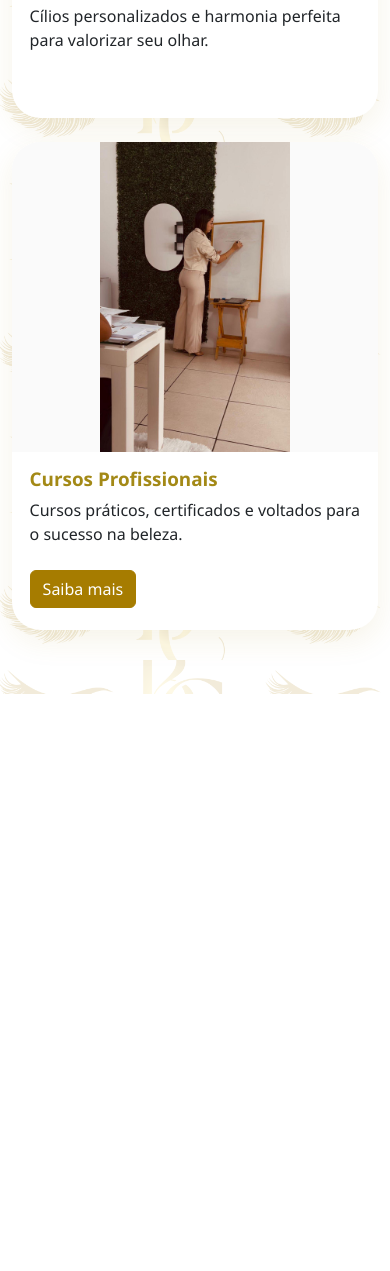
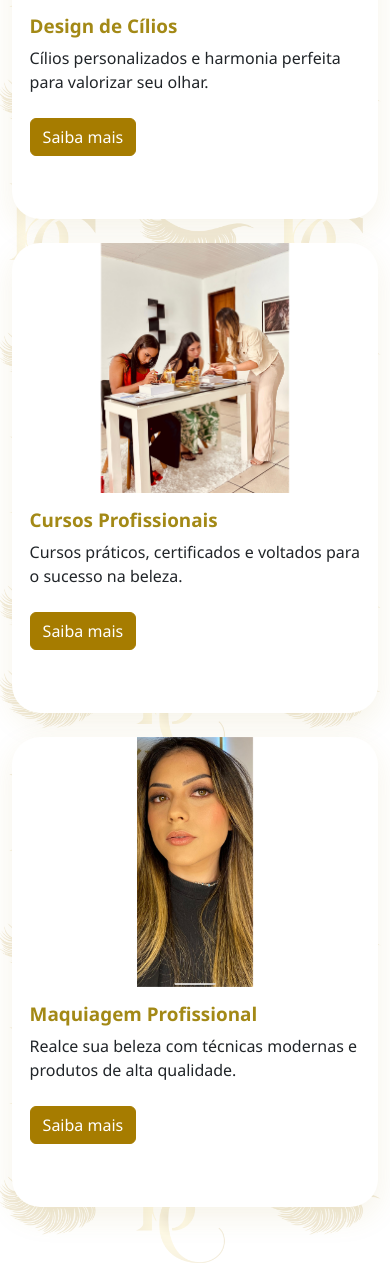
Before and after one commit to Robertsan31/rebeca-cilios-novo, a Django app: page / in a window 390 px wide. Shown: the part 1028-2299 px from the top of the page. Before the commit the page ends 1722 px from the top, so only its background shows below. Run offline with Django 5.2, Linux system fonts and the light colour scheme.

Commit message:
last
last comit

```diff
--- a/agendamentos/templates/agendamentos/base_publica.html
+++ b/agendamentos/templates/agendamentos/base_publica.html
@@ -5,8 +5,14 @@
   <meta charset="UTF-8">
   <meta name="viewport" content="width=device-width, initial-scale=1.0">
   <title>BellCilios - Agendamentos</title>
+
+  <!-- Bootstrap -->
   <link href="https://cdn.jsdelivr.net/npm/bootstrap@5.3.3/dist/css/bootstrap.min.css" rel="stylesheet">
   <link href="https://cdn.jsdelivr.net/npm/bootstrap-icons@1.11.3/font/bootstrap-icons.min.css" rel="stylesheet">
+
+  <!-- Swiper CSS (carrossel) -->
+  <link rel="stylesheet" href="https://cdn.jsdelivr.net/npm/swiper@11/swiper-bundle.min.css"/>
+
   <style>
     body{
       font-family:'Segoe UI', Tahoma, Geneva, Verdana, sans-serif;
@@ -18,7 +24,8 @@
     .navbar-brand{ font-size:1.5rem }
     .btn-primary-custom{ background:#a67c00; border-color:#a67c00; color:#fff }
     .btn-primary-custom:hover{ background:#8c6c21; border-color:#8c6c21 }
-    h1,h2,h3,h5{ color:#8c6c21 } .display-1,.display-2,.display-3,.display-4,.display-5,.display-6{ color:#8c6c21 }
+    h1,h2,h3,h5{ color:#8c6c21 }
+    .display-1,.display-2,.display-3,.display-4,.display-5,.display-6{ color:#8c6c21 }
     .social-icons a{ color:#a67c00; font-size:1.5rem; margin:0 10px; transition:color .3s, transform .2s }
     .social-icons a:hover{ color:#8c6c21; transform:scale(1.1) }
     .whatsapp-float, .map-float{
@@ -66,6 +73,10 @@
        target="_blank"><i class="bi bi-geo-alt"></i><span>Como chegar</span></a>
   {% endif %}
 
+  <!-- Bootstrap -->
   <script src="https://cdn.jsdelivr.net/npm/bootstrap@5.3.3/dist/js/bootstrap.bundle.min.js"></script>
+
+  <!-- Swiper JS -->
+  <script src="https://cdn.jsdelivr.net/npm/swiper@11/swiper-bundle.min.js"></script>
 </body>
 </html>
--- a/agendamentos/templates/agendamentos/home.html
+++ b/agendamentos/templates/agendamentos/home.html
@@ -21,86 +21,42 @@ document.addEventListener("DOMContentLoaded",function(){
 });
 </script>
 
-<!-- SCOPED -->
 <div id="home-page">
   <style>
-    /* ===== HERO ===== */
-    #home-page .hero{
-      position:relative; min-height:78vh; display:grid; place-items:center; text-align:center;
-      color:#fff; overflow:hidden;
-    }
-    #home-page .hero .hero-video{
-      position:absolute; inset:0; z-index:0; overflow:hidden;
-    }
-    #home-page .hero .hero-video video{
-      width:100%; height:100%; object-fit:cover; object-position:center;
-      filter:brightness(.75) saturate(105%);
-    }
-    #home-page .hero::after{
-      content:""; position:absolute; inset:0; z-index:1;
-      background:
-        radial-gradient(1200px 600px at 50% 22%, rgba(0,0,0,.15), transparent 60%),
-        linear-gradient(180deg, rgba(0,0,0,.15) 0%, rgba(0,0,0,.35) 100%);
-    }
+    /* HERO */
+    #home-page .hero{ position:relative; min-height:78vh; display:grid; place-items:center; text-align:center; color:#fff; overflow:hidden; }
+    #home-page .hero .hero-video{ position:absolute; inset:0; z-index:0; overflow:hidden; }
+    #home-page .hero .hero-video video{ width:100%; height:100%; object-fit:cover; filter:brightness(.75) saturate(105%); }
+    #home-page .hero::after{ content:""; position:absolute; inset:0; z-index:1; background:linear-gradient(180deg, rgba(0,0,0,.15) 0%, rgba(0,0,0,.35) 100%); }
     #home-page .hero .hero-content{ position:relative; z-index:2; }
-    #home-page .hero h1{
-      font-family: "Playfair Display", ui-serif, Georgia, serif;
-      font-size: clamp(2.2rem, 5vw, 3.6rem); font-weight:800; letter-spacing:.5px;
-      text-shadow: 0 2px 14px rgba(0,0,0,.35); color:#f8e9bf; margin-bottom:.75rem;
-    }
-    #home-page .hero p.lead{
-      font-size: clamp(1.05rem, 2.3vw, 1.25rem); color:#fff; text-shadow:0 1px 10px rgba(0,0,0,.30);
-    }
-    #home-page .hero .cta{
-      display:inline-flex; align-items:center; gap:.5rem; margin-top:1.1rem;
-      padding:.7rem 1.25rem; border:1px solid rgba(255,255,255,.55); color:#fff;
-      border-radius:999px; backdrop-filter:blur(2px);
-      box-shadow:0 8px 22px rgba(0,0,0,.12), inset 0 0 0 999px rgba(255,255,255,.06);
-      transition:transform .18s, box-shadow .18s, border-color .18s;
-    }
-    #home-page .hero .cta:hover{ transform:translateY(-1px); box-shadow:0 10px 26px rgba(0,0,0,.18); border-color:#fff }
+    #home-page .hero h1{ font-family:"Playfair Display", serif; font-size:clamp(2.2rem,5vw,3.6rem); font-weight:800; color:#f8e9bf; margin-bottom:.75rem; text-shadow:0 2px 14px rgba(0,0,0,.35);}
+    #home-page .hero p.lead{ font-size:clamp(1.05rem,2.3vw,1.25rem); color:#fff; text-shadow:0 1px 10px rgba(0,0,0,.3);}
+    #home-page .cta{ display:inline-flex; align-items:center; gap:.5rem; margin-top:1.1rem; padding:.7rem 1.25rem; border:1px solid rgba(255,255,255,.55); color:#fff; border-radius:999px; backdrop-filter:blur(2px); transition:.2s; }
+    #home-page .cta:hover{ border-color:#fff; transform:translateY(-1px); }
     #home-page .hero-curve{position:absolute;left:0;right:0;bottom:-1px;line-height:0;z-index:2}
-    #home-page .hero-curve svg{display:block;width:calc(100% + 1px);height:110px}
+    #home-page .hero-curve svg{width:100%;height:110px}
     #home-page .hero-curve .fill-next{fill:#fdfaff}
 
-    /* Controles do vídeo */
-    .video-controls{ position:absolute; right:14px; bottom:14px; z-index:3; display:flex; gap:8px; }
-    .video-controls .vc-btn{
-      display:inline-flex; align-items:center; justify-content:center;
-      width:42px; height:42px; border-radius:999px; border:1px solid rgba(255,255,255,.7);
-      color:#fff; background:rgba(0,0,0,.25);
-      backdrop-filter: blur(2px); cursor:pointer; transition:transform .15s, background .15s, border-color .15s;
+    /* CARDS */
+    #home-page .services-showcase-section{ padding:3.25rem 0 4rem }
+    #home-page .service-card{ border-radius:28px; border:none; overflow:hidden; min-height:470px; box-shadow:0 10px 30px rgba(170,140,30,0.10); background:#fff; transition:.25s; }
+    #home-page .service-card:hover{ transform: translateY(-6px); box-shadow:0 14px 38px rgba(170,140,30,.16) }
+    #home-page .media-wrap{ height:310px; background:#fafafa; display:flex; align-items:center; justify-content:center; }
+    #home-page .media-wrap img,
+    #home-page .carousel-inner img {
+      max-height: 250px;
+      width: auto;
+      object-fit: contain;
+      margin: 0 auto;
+      display: block;
     }
-    .video-controls .vc-btn:hover{ transform:scale(1.05); background:rgba(0,0,0,.35); border-color:#fff; }
-    .video-controls .vc-btn i{ font-size:18px; line-height:1; }
-    .video-controls .vc-label{ position:absolute; right:0; bottom:52px; font-size:.8rem; background:rgba(0,0,0,.5); color:#fff; padding:.25rem .5rem; border-radius:6px; opacity:0; transform:translateY(6px); transition:.15s; pointer-events:none }
-    .video-controls:hover .vc-label{ opacity:1; transform:translateY(0) }
-
-    /* ===== CARDS HOME ===== */
-    #home-page .services-showcase-section{ padding:3.25rem 0 4rem }
-    #home-page .service-card{
-      border-radius:28px; border:none; overflow:hidden; min-height:470px;
-      display:flex; flex-direction:column;
-      box-shadow:0 10px 30px rgba(170,140,30,0.10);
-      background:#fff; transition: transform .25s ease, box-shadow .25s ease;
-    }
-    #home-page .service-card:hover{ transform: translateY(-6px); box-shadow:0 14px 38px rgba(170,140,30,.16) }
-
-    #home-page .media-wrap{ height:310px; background:#fafafa; display:flex; align-items:center; justify-content:center; }
-    #home-page .media-wrap img{ width:100%; height:100%; object-fit:contain; display:block; }
-
     #home-page .card-body{ padding:1rem 1.1rem 1.35rem }
     #home-page .card-title{ color:#a38916; font-weight:700; font-size:1.18rem }
 
-    @media (max-width: 991px){
-      #home-page .hero{ min-height:66vh }
-      #home-page .hero-curve svg{ height:80px }
-    }
-
-    /* ===== BOTÕES FLUTUANTES ===== */
+    /* BOTÕES FLUTUANTES ESQUERDA */
     .floating-social {
       position: fixed;
-      left: 18px;   /* AGORA NO CANTO ESQUERDO */
+      left: 18px;
       bottom: 18px;
       display: flex;
       flex-direction: column;
@@ -128,25 +84,13 @@ document.addEventListener("DOMContentLoaded",function(){
 
   <!-- HERO -->
   <header class="hero">
-    <!-- BACKGROUND VIDEO -->
     <div class="hero-video">
-      <video id="heroVideo" autoplay muted loop playsinline preload="metadata"
-             poster="{% static 'agendamentos/img/hero_poster.jpg' %}">
+      <video autoplay muted loop playsinline preload="metadata" poster="{% static 'agendamentos/img/hero_poster.jpg' %}">
         <source src="{% static 'agendamentos/video/hero.mp4' %}" type="video/mp4">
-        Seu navegador não suporta vídeo em HTML5.
       </video>
     </div>
-
-    <!-- CONTROLES -->
-    <div class="video-controls" aria-label="Controles do vídeo">
-      <button class="vc-btn" id="btnPlayPause" type="button" aria-label="Pausar vídeo"><i class="bi bi-pause-fill"></i></button>
-      <button class="vc-btn" id="btnMute" type="button" aria-label="Ativar som"><i class="bi bi-volume-mute-fill"></i></button>
-      <span class="vc-label" id="vcStatus" aria-hidden="true"></span>
-    </div>
-
-    <!-- CONTEÚDO -->
     <div class="hero-content">
-      <div class="container position-relative">
+      <div class="container">
         <h1>Beleza começa pelo olhar</h1>
         <p class="lead">Design de Cílios e Formação Profissional para você se destacar.<br>Sinta-se linda, poderosa e confiante!</p>
         <a class="cta" target="_blank" href="https://wa.me/5571991806312?text=Ol%C3%A1%2C%20gostaria%20de%20agendar%20um%20hor%C3%A1rio%20com%20a%20BellCilios%21">
@@ -154,40 +98,51 @@ document.addEventListener("DOMContentLoaded",function(){
         </a>
       </div>
     </div>
-
     <div class="hero-curve">
-      <svg viewBox="0 0 1200 120" preserveAspectRatio="none" xmlns="http://www.w3.org/2000/svg">
-        <path d="M985.66,92.83C906.67,72,823.78,31,743.84,14.19c-82.26-17.34-168.06-16.33-250.45.39
+      <svg viewBox="0 0 1200 120" preserveAspectRatio="none"><path d="M985.66,92.83C906.67,72,823.78,31,743.84,14.19c-82.26-17.34-168.06-16.33-250.45.39
                  -57.84,11.73-114,31.07-172,41.86A600.21,600.21,0,0,1,0,27.35V120H1200V95.8
-                 C1132.19,118.92,1055.71,111.31,985.66,92.83Z" class="fill-next"></path>
-      </svg>
+                 C1132.19,118.92,1055.71,111.31,985.66,92.83Z" class="fill-next"></path></svg>
     </div>
   </header>
 
-  <!-- SEÇÃO SERVIÇOS -->
+  <!-- SERVIÇOS -->
   <section class="services-showcase-section">
     <div class="container">
       <div class="row g-4 justify-content-center">
 
         <!-- Card 1: Design de Cílios -->
-        <div class="col-lg-5 col-md-6">
+        <div class="col-12 col-md-6 col-lg-4">
           <div class="card service-card">
-            <div class="media-wrap">
-              <img src="{% static 'agendamentos/img/design_sobrancelha_1.png' %}" alt="Design de Cílios">
+            <div id="carouselCilios" class="carousel slide" data-bs-ride="carousel" data-bs-interval="3000">
+              <div class="carousel-inner">
+                <div class="carousel-item active"><img src="{% static 'agendamentos/img/design_sobrancelha_1.png' %}" alt=""></div>
+                <div class="carousel-item"><img src="{% static 'agendamentos/img/design_sobrancelha_2.png' %}" alt=""></div>
+                <div class="carousel-item"><img src="{% static 'agendamentos/img/design_sobrancelha_3.png' %}" alt=""></div>
+                <div class="carousel-item"><img src="{% static 'agendamentos/img/design_sobrancelha_4.png' %}" alt=""></div>
+              </div>
             </div>
             <div class="card-body">
               <h5 class="card-title">Design de Cílios</h5>
               <p class="card-text">Cílios personalizados e harmonia perfeita para valorizar seu olhar.</p>
+              <a class="btn btn-primary-custom mt-2" target="_blank"
+                 href="https://wa.me/5571991806312?text=Ol%C3%A1%2C%20tenho%20interesse%20no%20servi%C3%A7o%20de%20Design%20de%20C%C3%ADlios!%20Poderia%20me%20dar%20mais%20informa%C3%A7%C3%B5es%3F">
+                 Saiba mais
+              </a>
             </div>
           </div>
         </div>
 
         <!-- Card 2: Cursos Profissionais -->
-        <div class="col-lg-5 col-md-6">
+        <div class="col-12 col-md-6 col-lg-4">
           <a href="{% url 'curso' %}" class="text-decoration-none">
             <div class="card service-card h-100">
-              <div class="media-wrap">
-                <img src="{% static 'agendamentos/img/WhatsApp Image 2025-07-08 at 18.30.04.jpeg' %}" alt="Cursos">
+              <div id="carouselCursos" class="carousel slide" data-bs-ride="carousel" data-bs-interval="3000">
+                <div class="carousel-inner">
+                  <div class="carousel-item active"><img src="{% static 'agendamentos/img/cursos_profissonais_2.png' %}" alt=""></div>
+                  <div class="carousel-item"><img src="{% static 'agendamentos/img/cursos_profissonais_3.png' %}" alt=""></div>
+                  <div class="carousel-item"><img src="{% static 'agendamentos/img/cursos_profissonais_4.png' %}" alt=""></div>
+                  <div class="carousel-item"><img src="{% static 'agendamentos/img/cursos_profissonais_5.png' %}" alt=""></div>
+                </div>
               </div>
               <div class="card-body">
                 <h5 class="card-title">Cursos Profissionais</h5>
@@ -196,6 +151,32 @@ document.addEventListener("DOMContentLoaded",function(){
               </div>
             </div>
           </a>
+        </div>
+
+        <!-- Card 3: Maquiagem Profissional -->
+        <div class="col-12 col-md-6 col-lg-4">
+          <div class="card service-card h-100">
+            <div id="carouselMaquiagem" class="carousel slide" data-bs-ride="carousel" data-bs-interval="3000">
+              <div class="carousel-inner">
+                <div class="carousel-item active"><img src="{% static 'agendamentos/img/maquiagem_1.png' %}" alt=""></div>
+                <div class="carousel-item"><img src="{% static 'agendamentos/img/maquiagem_2.png' %}" alt=""></div>
+                <div class="carousel-item"><img src="{% static 'agendamentos/img/maquiagem_3.png' %}" alt=""></div>
+                <div class="carousel-item"><img src="{% static 'agendamentos/img/maquiagem_4.png' %}" alt=""></div>
+                <div class="carousel-item"><img src="{% static 'agendamentos/img/maquiagem_5.png' %}" alt=""></div>
+                <div class="carousel-item"><img src="{% static 'agendamentos/img/maquiagem_6.png' %}" alt=""></div>
+                <div class="carousel-item"><img src="{% static 'agendamentos/img/maquiagem_7.png' %}" alt=""></div>
+                <div class="carousel-item"><img src="{% static 'agendamentos/img/maquiagem_8.png' %}" alt=""></div>
+              </div>
+            </div>
+            <div class="card-body">
+              <h5 class="card-title">Maquiagem Profissional</h5>
+              <p class="card-text">Realce sua beleza com técnicas modernas e produtos de alta qualidade.</p>
+              <a class="btn btn-primary-custom mt-2" target="_blank"
+                 href="https://wa.me/5571991806312?text=Ol%C3%A1%2C%20tenho%20interesse%20no%20servi%C3%A7o%20de%20Maquiagem%20Profissional!%20Poderia%20me%20dar%20mais%20informa%C3%A7%C3%B5es%3F">
+                 Saiba mais
+              </a>
+            </div>
+          </div>
         </div>
 
       </div>
@@ -212,19 +193,4 @@ document.addEventListener("DOMContentLoaded",function(){
     <i class="bi bi-tiktok"></i>
   </a>
 </div>
-
-<!-- Controles JS do vídeo -->
-<script>
-(function(){
-  const vid=document.getElementById('heroVideo');
-  const bPP=document.getElementById('btnPlayPause');
-  const bM=document.getElementById('btnMute');
-  const lab=document.getElementById('vcStatus');
-  function setLabel(text){ if(!lab)return; lab.textContent=text||''; lab.style.opacity=1; clearTimeout(setLabel._t); setLabel._t=setTimeout(()=>lab.style.opacity=0,1200);}
-  function refreshIcons(){ if(!vid)return; bPP.innerHTML=vid.paused?'<i class="bi bi-play-fill"></i>':'<i class="bi bi-pause-fill"></i>'; bM.innerHTML=vid.muted?'<i class="bi bi-volume-mute-fill"></i>':'<i class="bi bi-volume-up-fill"></i>'; }
-  if(bPP){bPP.addEventListener('click',async()=>{if(vid.paused){await vid.play();setLabel('Reproduzindo');}else{vid.pause();setLabel('Pausado');}refreshIcons();});}
-  if(bM){bM.addEventListener('click',async()=>{vid.muted=!vid.muted;if(!vid.muted&&vid.paused){await vid.play().catch(()=>{});}setLabel(vid.muted?'Som desativado':'Som ativado');refreshIcons();});}
-  refreshIcons();
-})();
-</script>
 {% endblock %}
```
Also changed, not shown: agendamentos/migrations/0006_alter_cliente_cpf.py (added), agendamentos/static/agendamentos/img/cursos_profissonais_2.png (added), agendamentos/static/agendamentos/img/cursos_profissonais_3.png (added), agendamentos/static/agendamentos/img/cursos_profissonais_4.png (added), agendamentos/static/agendamentos/img/cursos_profissonais_5.png (added), agendamentos/static/agendamentos/img/maquiagem_1.png (added), agendamentos/static/agendamentos/img/maquiagem_2.png (added), agendamentos/static/agendamentos/img/maquiagem_3.png (added), agendamentos/static/agendamentos/img/maquiagem_4.png (added), agendamentos/static/agendamentos/img/maquiagem_5.png (added), agendamentos/static/agendamentos/img/maquiagem_6.png (added), agendamentos/static/agendamentos/img/maquiagem_7.png (added), static/cursos_profissonais_3.png (added), 4 other files.
